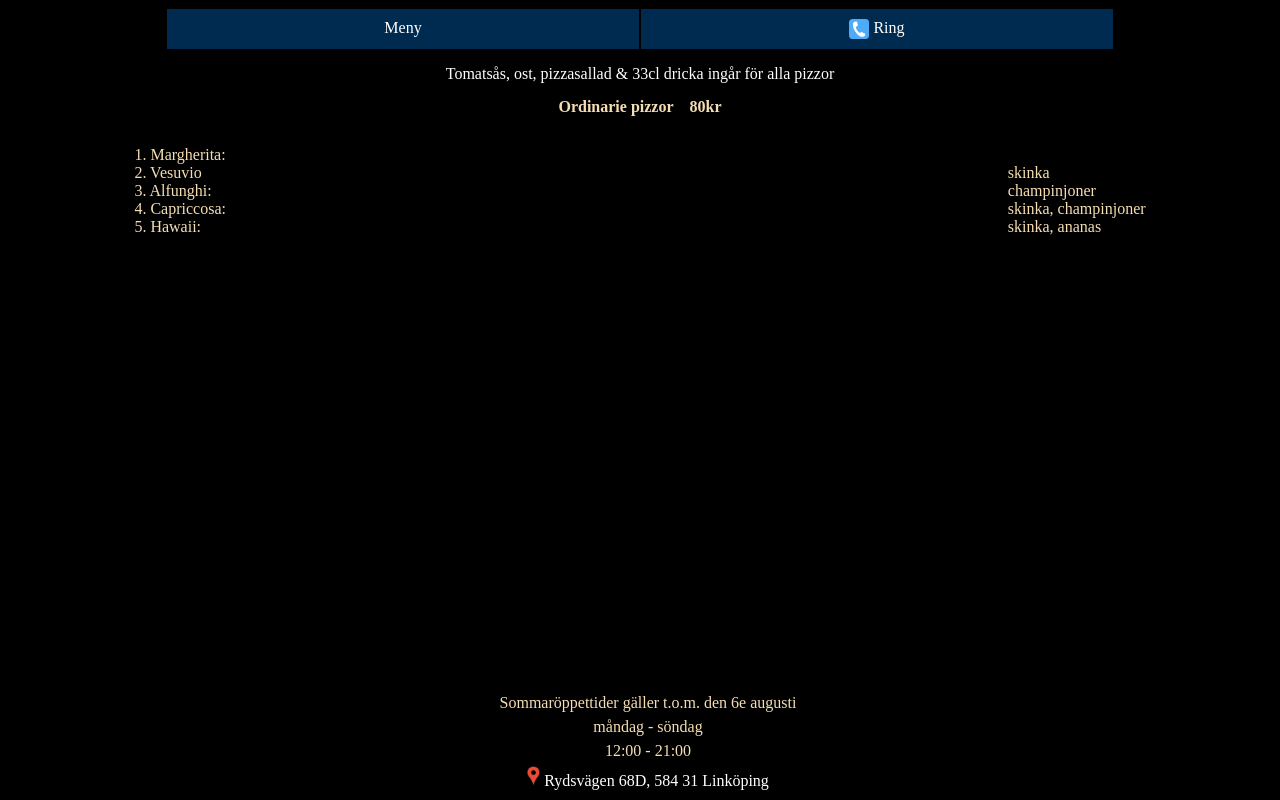
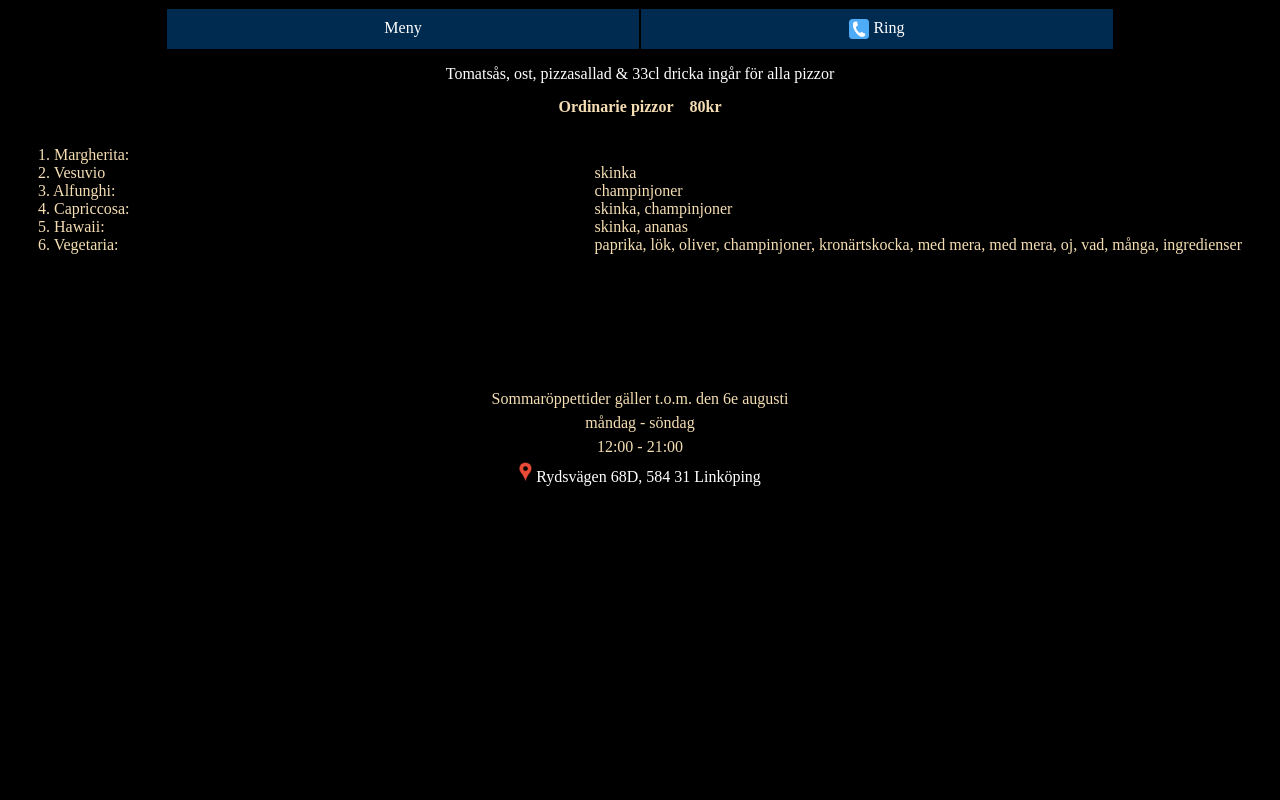
Before and after one commit to benjaminleon/pizza, a Flask app: page /ordinary.html in a window 1280 px wide. Run offline with Flask 2, Linux system fonts and the light colour scheme.

Commit message:
Make div holding ingredients horizontally scrollable. Keep the webpage as a whole unscrollable.

```diff
--- a/static/ordinary.css
+++ b/static/ordinary.css
@@ -2,11 +2,20 @@
 body {
     background-color: black;
 }
-bottomcontainer {
+#bottomcontainer {
+    width: 100%;
+    margin: auto;
+    text-align: bottom;
+}
+#space {
+    height: 100px;
+}
+#openinghours {
     text-align: center;
-    bottom: 10px;
-    position: fixed;
-    width: 100%;
+}
+#address {
+    text-align: center;
+
 }
 p {
     color: wheat;
@@ -38,10 +47,11 @@ twobuttons {
     margin:0 auto;
 }
 .pizzas {
+    overflow-x: auto;
+    white-space: nowrap;
     display: flex;
     text-align: left;
     color: wheat;
-    width: 80%;
     margin:0 auto;
     padding: 30px;
 }
--- a/static/ordinary.html
+++ b/static/ordinary.html
@@ -37,6 +37,7 @@
         <div>3. Alfunghi:</div>
         <div>4. Capriccosa:</div>
         <div>5. Hawaii:</div>
+        <div>6. Vegetaria:</div>
     </div>
 
     <div class="ingredients">
@@ -45,19 +46,25 @@
         <div>champinjoner</div>
         <div>skinka, champinjoner</div>
         <div>skinka, ananas</div>
+        <div>paprika, lök, oliver, champinjoner, kronärtskocka, med mera, med mera, oj, vad, många, ingredienser</div>
     </div>
 </div>
-<bottomcontainer>
-    <openinghours>
+
+<div id="space">
+&nbsp
+</div>
+
+<div id="bottomcontainer">
+    <div id="openinghours">
         <p>Sommaröppettider gäller t.o.m. den 6e augusti</p>
         <p>måndag - söndag</p>
         <p>12:00  - 21:00</p>
-    </openinghours>
+    </div>
 
     <div id="address">
         <a href="https://www.google.se/maps/place/68:ans+Pizzarea+%26+Restaurang/@58.4072133,15.5708306,14z/data=!4m5!3m4!1s0x0:0xba7b9c1945b4963!8m2!3d58.407358!4d15.5724898">
             <img src="location.jpg"> Rydsvägen 68D, 584 31 Linköping</a>
     </div>
-</bottomcontainer>
+</div>
 </body>
 </html>
```
Also changed, not shown: static/index.css (+4 -3 lines), static/index.html (+6 -2 lines).
